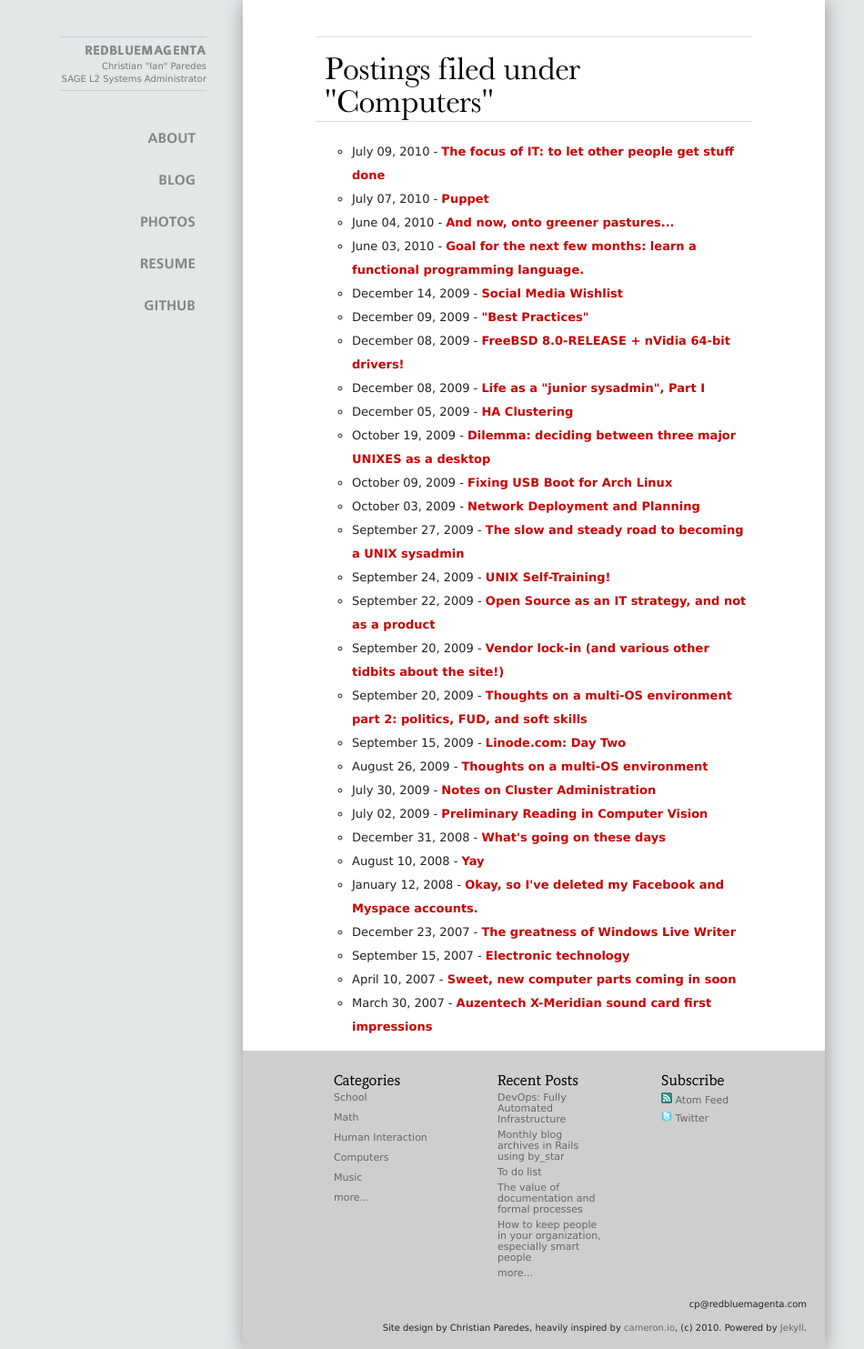
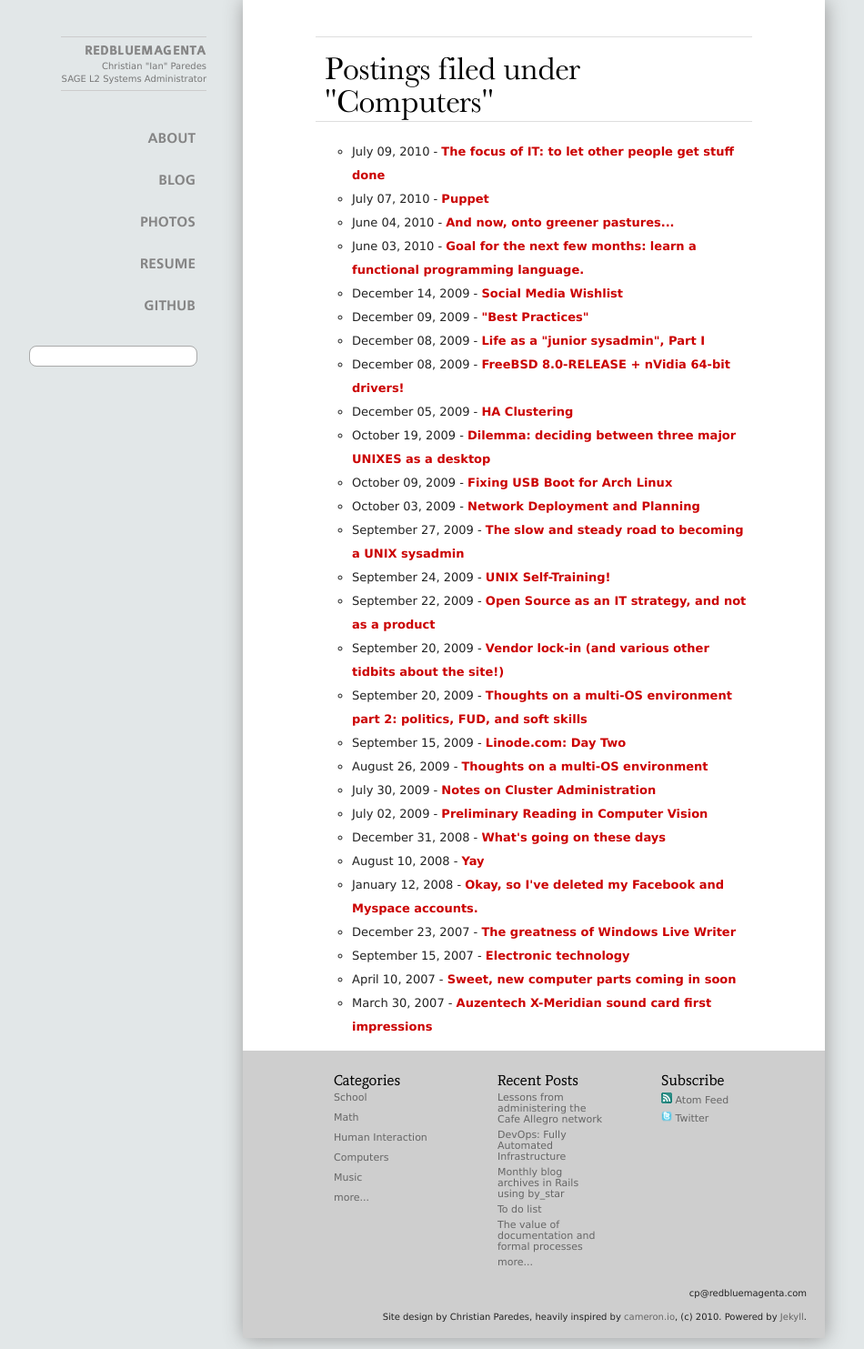
Before and after one commit to cparedes/redbluemagenta.com, a Jekyll site: the page built from categories/Computers.html, in a window 1280 px wide. Shown: the whole page at 91% size, without its empty margins (63-1013 px from the left). Built offline with Jekyll 4.4.1, drawn with Linux system fonts in a browser that asks for light colours; Markdown is read by kramdown in place of the engine named in the settings; comment, search, counter and statistics services are not loaded.

Commit message:
Changed a bunch of stuff.

```diff
--- a/_config.yml
+++ b/_config.yml
@@ -4,3 +4,4 @@ exclude: Rakefile, README.markdown
 permalink: /:year/:month/:day/:title
 paginate: 3
 paginate_file: blog.markdown
+pygments: true
--- a/_includes/sidebar.html
+++ b/_includes/sidebar.html
@@ -11,3 +11,11 @@
 	<li><a href="/resume.html">Resume</a></li>
 	<li><a href="http://github.com/cparedes">GitHub</a></li>
 </ul>
+
+<form id="searchform" method="get" action="http://www.google.com/search">
+<a href="http://www.google.com/>
+<img src="http://www.google.com/logos/Logo_40wht.gif" border="0" alt="Google"></a>
+<input type="text" name="q" maxlength="255" />
+<input type="hidden" name="domains" value="*.redbluemagenta.com" />
+<input style="visibility:hidden" type="radio" name="sitesearch" value="*.redbluemagenta.com" checked="checked" />
+</form>
--- /dev/null
+++ b/_posts/2010-08-25-lessons-from-administering-the-cafe-allegro-network.markdown
@@ -0,0 +1,31 @@
+---
+layout: post
+title: Lessons from administering the Cafe Allegro network
+categories:
+- Café Allegro
+- Systems Administration
+---
+I've administered and lead a small group of volunteers to administer Cafe Allegro's network.  It consisted of an OpenBSD router, a managed HP ProCurve switch, and four access points.
+
+We failed.
+
+Earlier today, all of us agreed to drop the project and to move on.  We've had a maximum of three people on our team at all times, and as soon as it got down to two people, we've become more and more aware that our schedules were getting packed tighter as time went on.  In order to relieve the pressure of having to juggle school/work and running over to Allegro to respond to an incident, I've disabled the OpenBSD box and hooked the cable from the switch directly to the modem.
+
+I want to publicly thank Gabe Storm, Phillip Garland, and Jeff Johnson for all of your guys' help and awesome work that you guys have each put into the network.  I also want to thank Michael Fox and Hoang Ngo for a ton of physical labor that you guys have put in when we were first wiring up the network.
+
+There's a number of lessons learned from this ultimate failure of being able to keep the network up.
+
+<ol>
+<li>Do not use a regular old UNIX box as a router, unless there's a platform you can build on top of it that makes it easy to manage.  Most of our pain had to do with the fact that we were using a full blown machine; this gave the router the appearance of being mysterious and being beyond many people's comprehension.  The baristas had an expectation with the previous network configuration that they could just reset the box at will; the OpenBSD box disrupted their expectations.  Corollary: use an appliance or something appliance-like if at all possible.  2nd corollary: Make things able to survive reboots easily.  3rd corollary: LISTEN to the damn customers and primary consumers of the system.</li>
+<li>Use monitoring and metrics.  We've learned this the hard way: we'd get a call from one of our close friends who were also regulars at Cafe Allegro saying that the network was down.  Not good.  It's much better to fix the issue before it becomes a customer-facing impact, and to know that the issue exists before the customer does, you must have eyes on the system at all times.  Therefore, setup Nagios. :)  As for metrics, it would've been nice to see trends in bandwidth usage sliced up per hour, just to see when people hop on the network and what sort of loads on the network we could expect.</li>
+<li>Have a testing environment ready.  We pushed EVERYTHING to production, including critical network changes.  We <em>did</em> have a git repository stowed on the server, but what good is a git repository on that server when we can't access the server after an erroneous configuration change?  Even if we had a git repository elsewhere, we wouldn't be able to roll back changes if we've inadvertently cut the router from the network.</li>
+<li>Hire more volunteers.  Even if assuming we had a perfect solution for dealing with issues remotely, or had a perfect solution with configuration management and whatever else, we would still need admins to rush in and physically fix stuff.  This is unavoidable, especially since we only had <em>one box</em> to deal with, and thus, we had a single point of failure.  We couldn't conceivably raise the money to get failover machines or any of the like, and even then, where would we have put them?  The area where the router was was already cramped as it is.</li>
+</ol>
+
+<em>(Note: I credit Phillip Garland for coming up with a couple of the items on the list.)</em>
+
+I've learned quite a bit from this experience, and I'm honored to have served as the resident sysadmin for one of my most favorite coffee shops in Seattle.  We could've done a way better job in maintaining the system, but we went in this knowing that we were a bit green; we knew we were going to stumble at one point as our schedules became even more strained, and it was extremely visible over the past few days (and even sporadically over the past year for various reasons.)
+
+I think the most important item is simply listening to the primary consumers of the product.  I've erroneously assumed that only the coffee shop customers were the consumers; the baristas are the consumers as well, as they have to respond to customer demands as well when people come in and mention that the "internet is down."  We made it way too fucking complicated when it didn't have to be, even if we had lots of control over how we can shape traffic and roll out various services.
+
+Lesson learned.
--- a/categories/Computers.html
+++ b/categories/Computers.html
@@ -11,8 +11,8 @@ title: Postings filed under "Computers"
         <li>June 03, 2010 - <a href="/2010/06/03/goal-for-the-next-few-months-learn-a-functional-programming-language">Goal for the next few months: learn a functional programming language.</a></li>
         <li>December 14, 2009 - <a href="/2009/12/14/social-media-wishlist">Social Media Wishlist</a></li>
         <li>December 09, 2009 - <a href="/2009/12/09/best-practices">"Best Practices"</a></li>
+        <li>December 08, 2009 - <a href="/2009/12/08/life-as-a-junior-sysadmin-part-i">Life as a "junior sysadmin", Part I</a></li>
         <li>December 08, 2009 - <a href="/2009/12/08/freebsd-8-0-release-nvidia-64-bit-drivers">FreeBSD 8.0-RELEASE + nVidia 64-bit drivers!</a></li>
-        <li>December 08, 2009 - <a href="/2009/12/08/life-as-a-junior-sysadmin-part-i">Life as a "junior sysadmin", Part I</a></li>
         <li>December 05, 2009 - <a href="/2009/12/05/ha-clustering">HA Clustering</a></li>
         <li>October 19, 2009 - <a href="/2009/10/19/dilemma-deciding-between-three-major-unixes-as-a-desktop">Dilemma: deciding between three major UNIXES as a desktop</a></li>
         <li>October 09, 2009 - <a href="/2009/10/09/fixing-usb-boot-for-arch-linux">Fixing USB Boot for Arch Linux</a></li>
--- a/categories/Systems Administration.html
+++ b/categories/Systems Administration.html
@@ -5,7 +5,8 @@ title: Postings filed under "Systems Administration"
     <div class ="pageBlurb">
         <h1>Postings filed under "Systems Administration"</h1>
     </div>
-<ul class="posts">        <li>July 25, 2010 - <a href="/2010/07/25/devops-fully-automated-infrastructure">DevOps: Fully Automated Infrastructure</a></li>
+<ul class="posts">        <li>August 25, 2010 - <a href="/2010/08/25/lessons-from-administering-the-cafe-allegro-network">Lessons from administering the Cafe Allegro network</a></li>
+        <li>July 25, 2010 - <a href="/2010/07/25/devops-fully-automated-infrastructure">DevOps: Fully Automated Infrastructure</a></li>
         <li>July 16, 2010 - <a href="/2010/07/16/the-value-of-documentation-and-formal-processes">The value of documentation and formal processes</a></li>
         <li>July 09, 2010 - <a href="/2010/07/09/the-focus-of-it-to-let-other-people-get-stuff-done">The focus of IT: to let other people get stuff done</a></li>
         <li>July 07, 2010 - <a href="/2010/07/07/puppet">Puppet</a></li>
--- a/css/screen.css
+++ b/css/screen.css
@@ -1,6 +1,7 @@
 @import url("fonts/newathena.css");
 @import url("fonts/cartogothic.css");
 @import url("fonts/contra.css");
+@import url("syntax.css");
 
 html {
 	font-size:16px;
--- /dev/null
+++ b/css/syntax.css
@@ -0,0 +1,62 @@
+.highlight .hll { background-color: #ffffcc }
+.highlight  { background: #ffffff; }
+.highlight .c { color: #808080 } /* Comment */
+.highlight .err { color: #F00000; background-color: #F0A0A0 } /* Error */
+.highlight .k { color: #008000; font-weight: bold } /* Keyword */
+.highlight .o { color: #303030 } /* Operator */
+.highlight .cm { color: #808080 } /* Comment.Multiline */
+.highlight .cp { color: #507090 } /* Comment.Preproc */
+.highlight .c1 { color: #808080 } /* Comment.Single */
+.highlight .cs { color: #cc0000; font-weight: bold } /* Comment.Special */
+.highlight .gd { color: #A00000 } /* Generic.Deleted */
+.highlight .ge { font-style: italic } /* Generic.Emph */
+.highlight .gr { color: #FF0000 } /* Generic.Error */
+.highlight .gh { color: #000080; font-weight: bold } /* Generic.Heading */
+.highlight .gi { color: #00A000 } /* Generic.Inserted */
+.highlight .go { color: #808080 } /* Generic.Output */
+.highlight .gp { color: #c65d09; font-weight: bold } /* Generic.Prompt */
+.highlight .gs { font-weight: bold } /* Generic.Strong */
+.highlight .gu { color: #800080; font-weight: bold } /* Generic.Subheading */
+.highlight .gt { color: #0040D0 } /* Generic.Traceback */
+.highlight .kc { color: #008000; font-weight: bold } /* Keyword.Constant */
+.highlight .kd { color: #008000; font-weight: bold } /* Keyword.Declaration */
+.highlight .kn { color: #008000; font-weight: bold } /* Keyword.Namespace */
+.highlight .kp { color: #003080; font-weight: bold } /* Keyword.Pseudo */
+.highlight .kr { color: #008000; font-weight: bold } /* Keyword.Reserved */
+.highlight .kt { color: #303090; font-weight: bold } /* Keyword.Type */
+.highlight .m { color: #6000E0; font-weight: bold } /* Literal.Number */
+.highlight .s { background-color: #fff0f0 } /* Literal.String */
+.highlight .na { color: #0000C0 } /* Name.Attribute */
+.highlight .nb { color: #007020 } /* Name.Builtin */
+.highlight .nc { color: #B00060; font-weight: bold } /* Name.Class */
+.highlight .no { color: #003060; font-weight: bold } /* Name.Constant */
+.highlight .nd { color: #505050; font-weight: bold } /* Name.Decorator */
+.highlight .ni { color: #800000; font-weight: bold } /* Name.Entity */
+.highlight .ne { color: #F00000; font-weight: bold } /* Name.Exception */
+.highlight .nf { color: #0060B0; font-weight: bold } /* Name.Function */
+.highlight .nl { color: #907000; font-weight: bold } /* Name.Label */
+.highlight .nn { color: #0e84b5; font-weight: bold } /* Name.Namespace */
+.highlight .nt { color: #007000 } /* Name.Tag */
+.highlight .nv { color: #906030 } /* Name.Variable */
+.highlight .ow { color: #000000; font-weight: bold } /* Operator.Word */
+.highlight .w { color: #bbbbbb } /* Text.Whitespace */
+.highlight .mf { color: #6000E0; font-weight: bold } /* Literal.Number.Float */
+.highlight .mh { color: #005080; font-weight: bold } /* Literal.Number.Hex */
+.highlight .mi { color: #0000D0; font-weight: bold } /* Literal.Number.Integer */
+.highlight .mo { color: #4000E0; font-weight: bold } /* Literal.Number.Oct */
+.highlight .sb { background-color: #fff0f0 } /* Literal.String.Backtick */
+.highlight .sc { color: #0040D0 } /* Literal.String.Char */
+.highlight .sd { color: #D04020 } /* Literal.String.Doc */
+.highlight .s2 { background-color: #fff0f0 } /* Literal.String.Double */
+.highlight .se { color: #606060; font-weight: bold; background-color: #fff0f0 } /* Literal.String.Escape */
+.highlight .sh { background-color: #fff0f0 } /* Literal.String.Heredoc */
+.highlight .si { background-color: #e0e0e0 } /* Literal.String.Interpol */
+.highlight .sx { color: #D02000; background-color: #fff0f0 } /* Literal.String.Other */
+.highlight .sr { color: #000000; background-color: #fff0ff } /* Literal.String.Regex */
+.highlight .s1 { background-color: #fff0f0 } /* Literal.String.Single */
+.highlight .ss { color: #A06000 } /* Literal.String.Symbol */
+.highlight .bp { color: #007020 } /* Name.Builtin.Pseudo */
+.highlight .vc { color: #306090 } /* Name.Variable.Class */
+.highlight .vg { color: #d07000; font-weight: bold } /* Name.Variable.Global */
+.highlight .vi { color: #3030B0 } /* Name.Variable.Instance */
+.highlight .il { color: #0000D0; font-weight: bold } /* Literal.Number.Integer.Long */
```
Also changed, not shown: _exports/wordpress_textile.rb (added, +131 -0 lines), _exports/yaml2comments.rb (added, +52 -0 lines), _posts/2010-07-18-monthly-blog-archives-in-rails-using-by_star.markdown (+11 -9 lines), categories/Café Allegro.html (added, +12 -0 lines).
